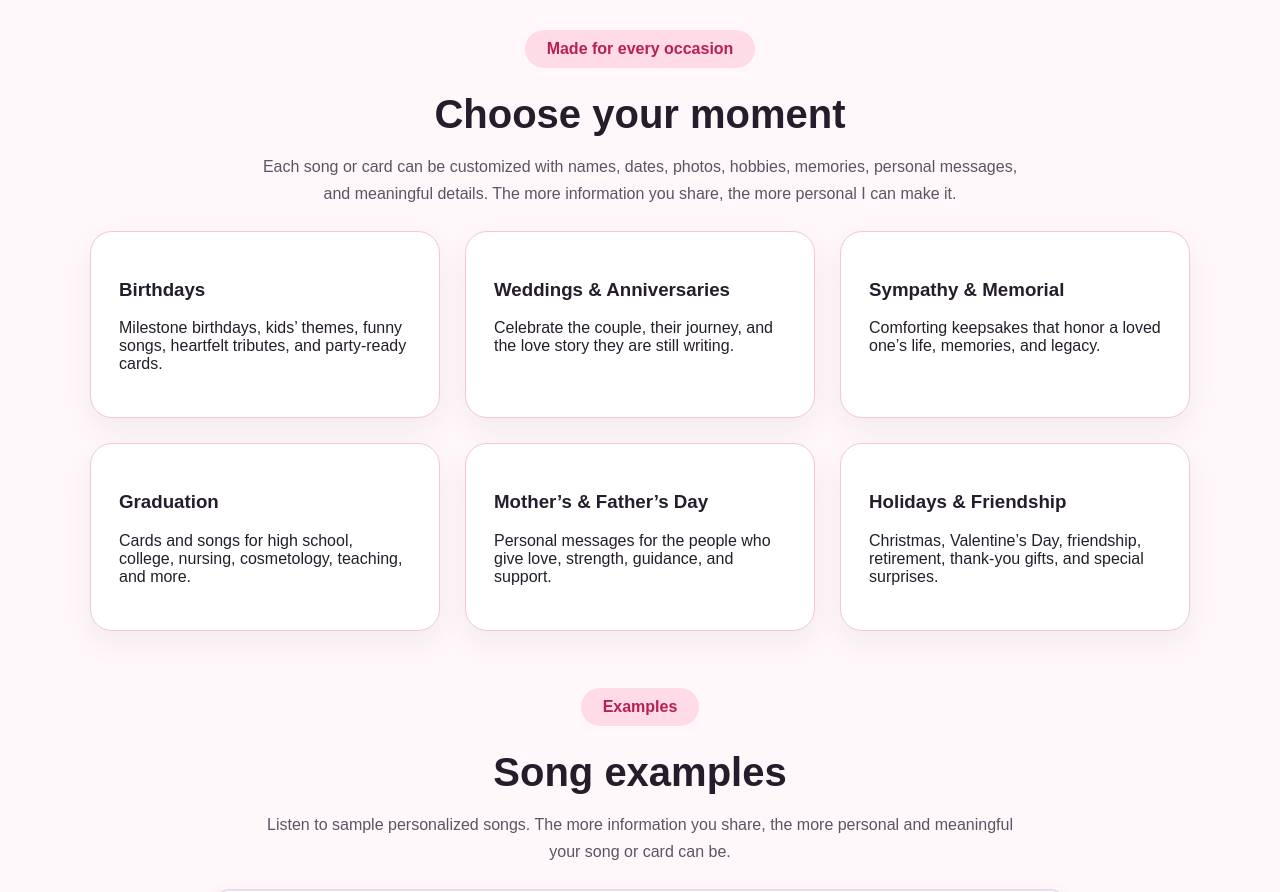
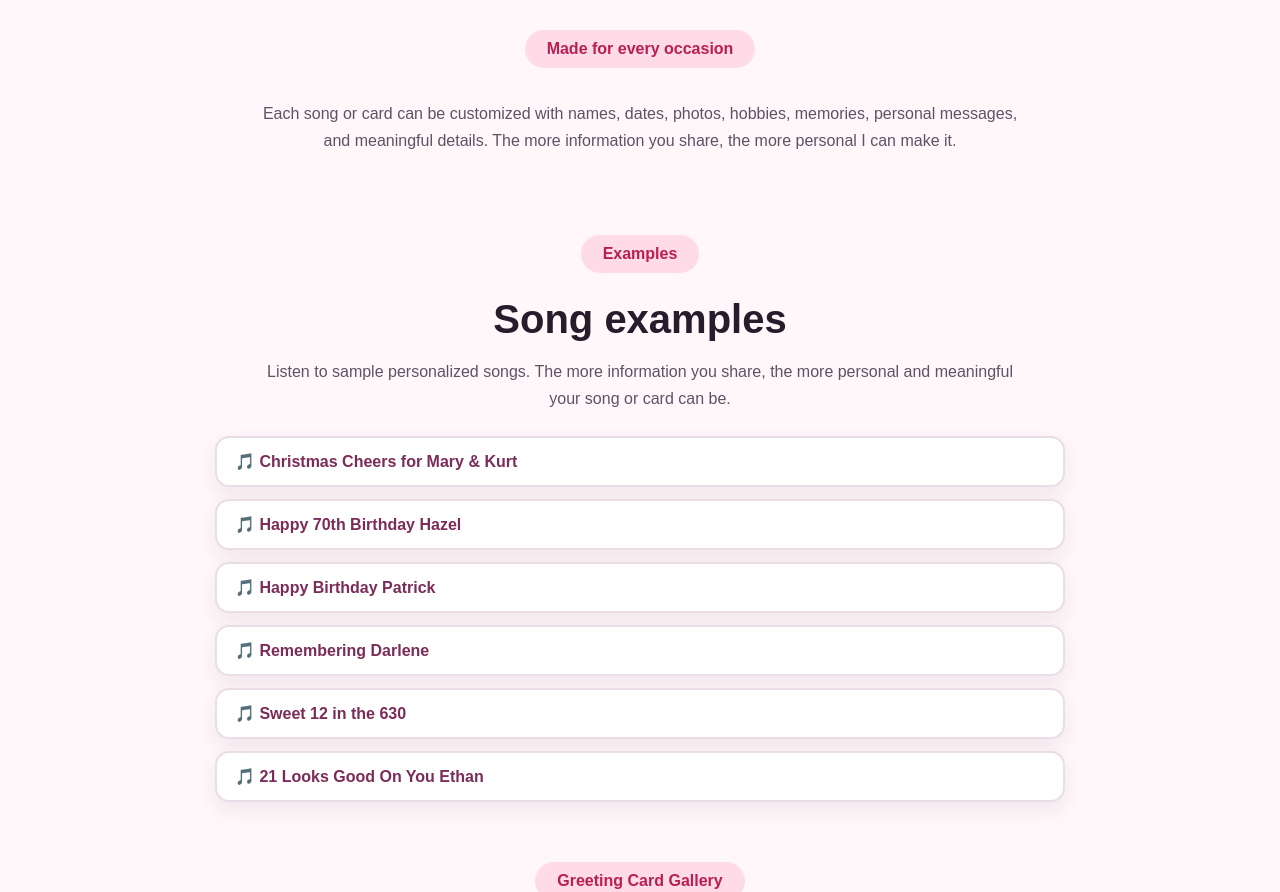
Before and after one commit to cheripontheroad-creator/made-for-the-moments, a website: page index.html in a window 1280 px wide. Shown: the part 1342-2234 px from the top of the page. Drawn offline with Linux system fonts and the light colour scheme.

Commit message:
Update index.html

```diff
--- a/index.html
+++ b/index.html
@@ -84,17 +84,7 @@
     <section class="section categories" id="categories">
       <div class="section-heading">
         <span class="eyebrow">Made for every occasion</span>
-        <h2>Choose your moment</h2>
-        <p>Each song or card can be customized with names, dates, photos, hobbies, memories, personal messages, and meaningful details. The more information you share, the more personal I can make it.</p>
-      </div>
-
-      <div class="category-grid">
-        <article><h3>Birthdays</h3><p>Milestone birthdays, kids’ themes, funny songs, heartfelt tributes, and party-ready cards.</p></article>
-        <article><h3>Weddings & Anniversaries</h3><p>Celebrate the couple, their journey, and the love story they are still writing.</p></article>
-        <article><h3>Sympathy & Memorial</h3><p>Comforting keepsakes that honor a loved one’s life, memories, and legacy.</p></article>
-        <article><h3>Graduation</h3><p>Cards and songs for high school, college, nursing, cosmetology, teaching, and more.</p></article>
-        <article><h3>Mother’s & Father’s Day</h3><p>Personal messages for the people who give love, strength, guidance, and support.</p></article>
-        <article><h3>Holidays & Friendship</h3><p>Christmas, Valentine’s Day, friendship, retirement, thank-you gifts, and special surprises.</p></article>
+       <p>Each song or card can be customized with names, dates, photos, hobbies, memories, personal messages, and meaningful details. The more information you share, the more personal I can make it.</p>
       </div>
     </section>
 
```
